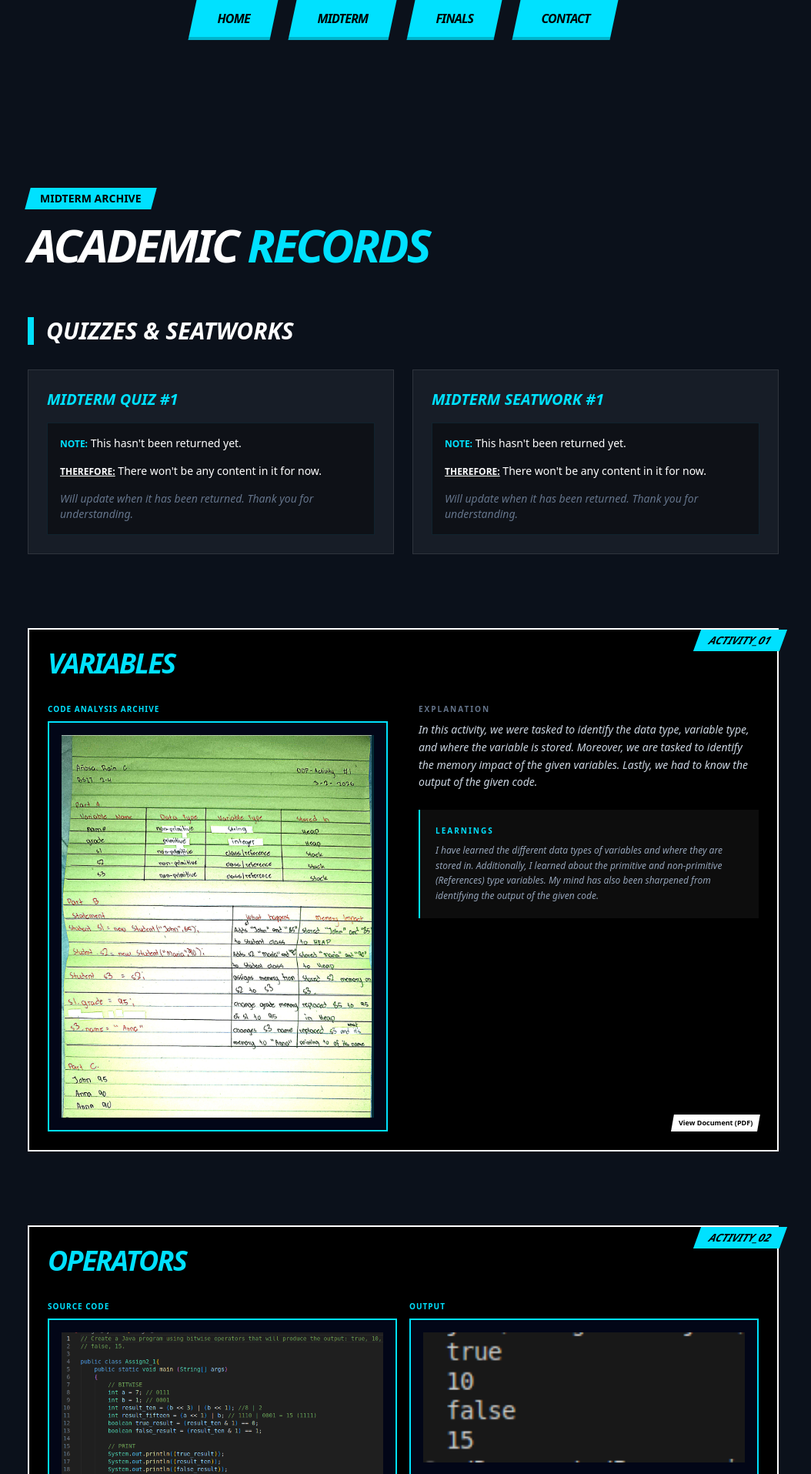
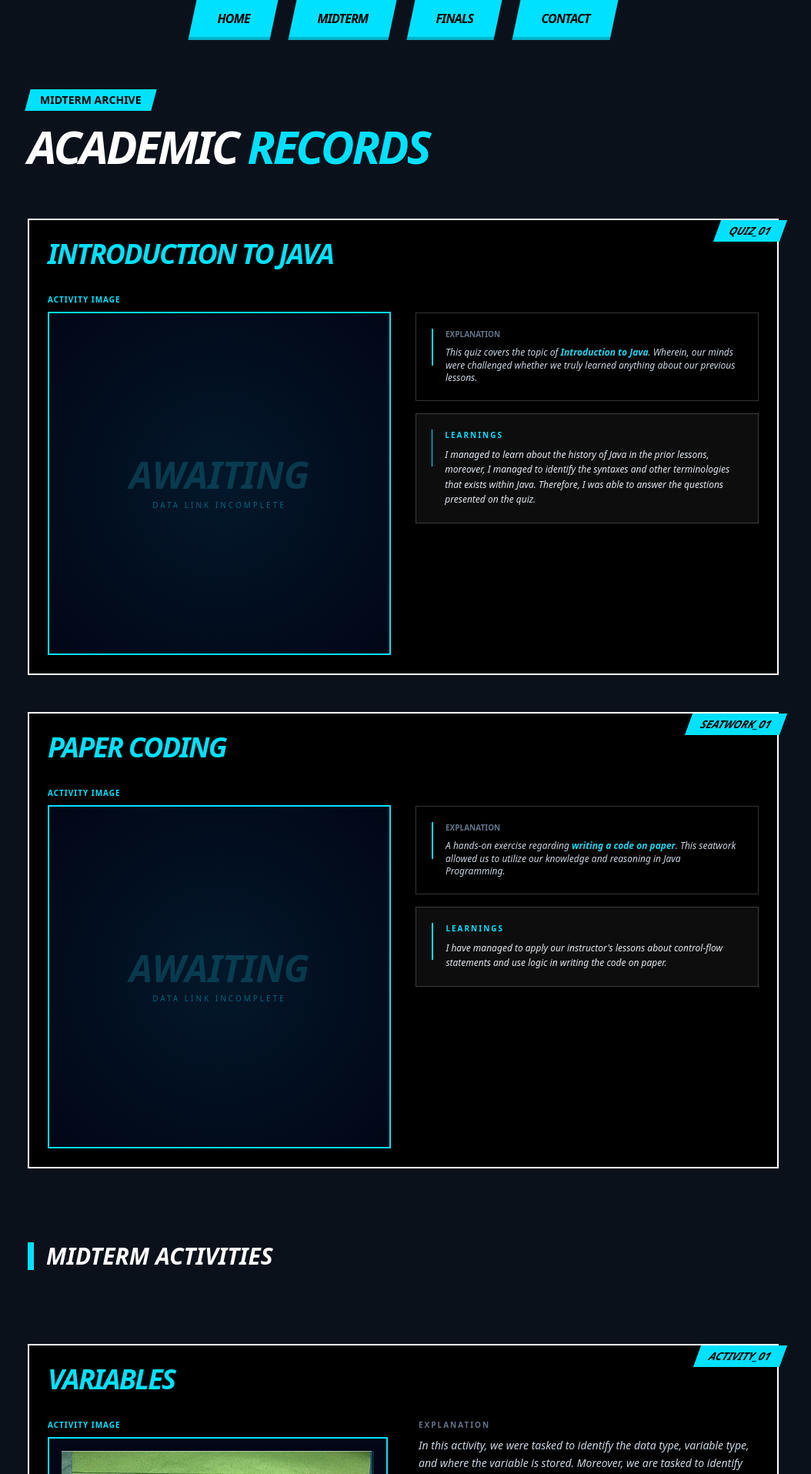
Before and after one commit to RatsRatata/OOPPortfolio, a Flask app: page /midterm in a window 1280 px wide. Shown: the top 1915 px of the page at 77% size, without its empty margins (116-1170 px from the left). Run offline with Flask 3, Linux system fonts and the light colour scheme; some libraries are stand-ins or nearby versions.

Commit message:
More minor tweaks

```diff
--- a/templates/midterm.html
+++ b/templates/midterm.html
@@ -1,8 +1,6 @@
 {% extends 'base.html' %}
 
 {% block content %}
-    <header class="max-w-5xl mx-auto px-6 py-16 flex flex-col md:flex-row justify-between items-end gap-6">
-        </header>
     <header class="max-w-5xl mx-auto px-6 py-16 flex flex-col md:flex-row justify-between items-end gap-6">
         <div>
             <div class="inline-block p3-bg-blue text-black px-4 py-1 text-sm font-black uppercase skew-x-[-15deg] mb-4">
@@ -15,27 +13,99 @@
     <main class="max-w-5xl mx-auto px-6 pb-24 space-y-24">
 
 <!-- SEATWORKS PART -->
-        <section class="space-y-8">
-            <h2 class="text-3xl font-black italic border-l-8 p3-border pl-4 uppercase">Quizzes & Seatworks</h2>
-            <div class="grid grid-cols-1 md:grid-cols-2 gap-6">
-                <div class="bg-white/5 border border-white/10 p-6 hover:border-p3-blue transition-all">
-                    <h3 class="text-xl font-bold p3-blue uppercase mb-4 italic">Midterm Quiz #1</h3>
-                    <div class="space-y-4 text-sm bg-black/40 p-4 border border-cyan-900/30">
-                        <p><span class="p3-blue font-bold text-xs uppercase">Note:</span> This hasn't been returned yet.</p>
-                        <p><span class="text-white font-bold text-xs uppercase underline">Therefore:</span> There won't be any content in it for now.</p>
-                        <p class="text-slate-500 italic">Will update when it has been returned. Thank you for understanding.</p>
-                    </div>
-                </div>
-                <div class="bg-white/5 border border-white/10 p-6 hover:border-p3-blue transition-all">
-                    <h3 class="text-xl font-bold p3-blue uppercase mb-4 italic">Midterm Seatwork #1</h3>
-                    <div class="space-y-4 text-sm bg-black/40 p-4 border border-cyan-900/30">
-                        <p><span class="p3-blue font-bold text-xs uppercase">Note:</span> This hasn't been returned yet.</p>
-                        <p><span class="text-white font-bold text-xs uppercase underline">Therefore:</span> There won't be any content in it for now.</p>
-                        <p class="text-slate-500 italic">Will update when it has been returned. Thank you for understanding.</p>
+<section class="space-y-12">
+    <div class="bg-black border-2 border-white p-6 relative">
+        <div class="absolute top-0 right-0 p3-bg-blue text-black font-black px-4 py-1 italic text-sm skew-x-[-20deg] translate-x-2">QUIZ_01</div>
+
+        <h3 class="text-4xl font-black p3-blue italic uppercase tracking-tighter mb-8">Introduction to Java</h3>
+
+        <div class="grid grid-cols-1 lg:grid-cols-2 gap-8">
+            <div class="space-y-2">
+                <h4 class="text-[10px] font-black uppercase p3-blue tracking-widest">Activity Image</h4>
+                <div class="bg-slate-950 border-2 p3-border aspect-[4/5] lg:aspect-square overflow-hidden p-4 flex items-center justify-center relative">
+                    <div class="absolute inset-0 bg-[radial-gradient(circle,_var(--tw-gradient-stops))] from-cyan-500/10 to-transparent"></div>
+                    <div class="text-center z-10">
+                        <div class="text-cyan-400 opacity-20 text-5xl mb-2 font-black italic uppercase">Awaiting</div>
+                        <p class="text-[10px] text-cyan-500/50 uppercase tracking-[0.3em]">Data Link Incomplete</p>
                     </div>
                 </div>
             </div>
-        </section>
+
+            <div class="flex flex-col gap-4 justify-start pt-6">
+                <div class="border border-white/20 p-5">
+                    <div class="flex gap-4">
+                        <div class="w-1 h-12 p3-bg-blue"></div>
+                        <div>
+                            <h4 class="text-[10px] font-black uppercase text-slate-500 mb-2">Explanation</h4>
+                            <p class="text-xs text-slate-300 italic leading-snug">
+                                This quiz covers the topic of <span class="text-cyan-400 font-bold">Introduction to Java</span>. Wherein, our minds were challenged whether we truly learned anything about our previous lessons.
+                            </p>
+                        </div>
+                    </div>
+                </div>
+
+                <div class="border border-white/20 p-5 bg-white/5">
+                    <div class="flex gap-4">
+                        <div class="w-1 h-12 p3-bg-blue"></div>
+                        <div>
+                            <h4 class="text-[10px] font-black uppercase p3-blue mb-2 tracking-[0.2em]">Learnings</h4>
+                            <p class="text-xs text-slate-200 italic leading-relaxed">
+                                I managed to learn about the history of Java in the prior lessons, moreover, I managed to identify the syntaxes and other terminologies that exists within Java. Therefore, I was able to answer the questions presented on the quiz.
+                            </p>
+                        </div>
+                    </div>
+                </div>
+            </div>
+        </div>
+    </div>
+
+    <div class="bg-black border-2 border-white p-6 relative">
+        <div class="absolute top-0 right-0 p3-bg-blue text-black font-black px-4 py-1 italic text-sm skew-x-[-20deg] translate-x-2">SEATWORK_01</div>
+
+        <h3 class="text-4xl font-black p3-blue italic uppercase tracking-tighter mb-8">Paper Coding</h3>
+
+        <div class="grid grid-cols-1 lg:grid-cols-2 gap-8">
+            <div class="space-y-2">
+                <h4 class="text-[10px] font-black uppercase p3-blue tracking-widest">Activity Image</h4>
+                <div class="bg-slate-950 border-2 p3-border aspect-[4/5] lg:aspect-square overflow-hidden p-4 flex items-center justify-center relative">
+                    <div class="absolute inset-0 bg-[radial-gradient(circle,_var(--tw-gradient-stops))] from-cyan-500/10 to-transparent"></div>
+                    <div class="text-center z-10">
+                        <div class="text-cyan-400 opacity-20 text-5xl mb-2 font-black italic uppercase">Awaiting</div>
+                        <p class="text-[10px] text-cyan-500/50 uppercase tracking-[0.3em]">Data Link Incomplete</p>
+                    </div>
+                </div>
+            </div>
+
+            <div class="flex flex-col gap-4 justify-start pt-6">
+                <div class="border border-white/20 p-5">
+                    <div class="flex gap-4">
+                        <div class="w-1 h-12 p3-bg-blue"></div>
+                        <div>
+                            <h4 class="text-[10px] font-black uppercase text-slate-500 mb-2">Explanation</h4>
+                            <p class="text-xs text-slate-300 italic leading-snug">
+                                A hands-on exercise regarding <span class="text-cyan-400 font-bold">writing a code on paper</span>. This seatwork allowed us to utilize our knowledge and reasoning in Java Programming.
+                            </p>
+                        </div>
+                    </div>
+                </div>
+
+                <div class="border border-white/20 p-5 bg-white/5">
+                    <div class="flex gap-4">
+                        <div class="w-1 h-12 p3-bg-blue"></div>
+                        <div>
+                            <h4 class="text-[10px] font-black uppercase p3-blue mb-2 tracking-[0.2em]">Learnings</h4>
+                            <p class="text-xs text-slate-200 italic leading-relaxed">
+                                I have managed to apply our instructor's lessons about control-flow statements and use logic in writing the code on paper.
+                            </p>
+                        </div>
+                    </div>
+                </div>
+            </div>
+        </div>
+    </div>
+</section>
+
+<h2 class="text-3xl font-black italic border-l-8 p3-border pl-4 uppercase">Midterm Activities</h2>
 
 <!-- VARIABLES ACTIVITY -->
 <section class="space-y-12">
@@ -46,7 +116,7 @@
 
         <div class="grid lg:grid-cols-2 gap-10">
             <div class="space-y-2">
-                <h4 class="text-[10px] font-black uppercase p3-blue tracking-widest">Code Analysis Archive</h4>
+                <h4 class="text-[10px] font-black uppercase p3-blue tracking-widest">Activity Image</h4>
                 <div class="bg-slate-950 border-2 p3-border overflow-hidden p-4">
                     <img src="{{ url_for('static', filename='images/act1.png') }}" alt="Variables Analysis" class="w-full">
                 </div>
@@ -406,6 +476,7 @@
 
             </div> </div> </div> </section>
 
+<!-- EXAM SECTION -->
         <section class="space-y-8">
             <h2 class="text-3xl font-black italic border-l-8 p3-border pl-4 uppercase">Midterm Exam</h2>
             <div class="bg-white p3-bg-blue text-black p-8 skew-x-[-2deg]">
@@ -414,7 +485,7 @@
                     <div class="grid md:grid-cols-2 gap-8">
                         <div>
                             <p class="font-bold text-sm mb-4">Exam Reflection:</p>
-                            <p class="text-xs leading-relaxed italic">The midterm exam score and paper hasn't been returned yet. Will update when the exam has been returned. Thank you for understanding.</p>
+                            <p class="text-xs leading-relaxed italic">The exams allowed me to utilize everything I have learned so far in Object Oriented Programming. It was tough but I managed to apply logic and reasoning in answerin the questions.</p>
                         </div>
                         <div class="flex items-center justify-end">
                             <a href="#" class="bg-black text-white px-8 py-3 font-black uppercase text-xs tracking-widest hover:bg-slate-800 transition-all">View Exam Code</a>
```
